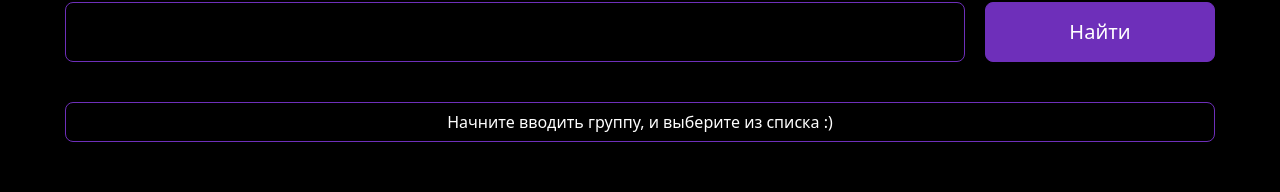
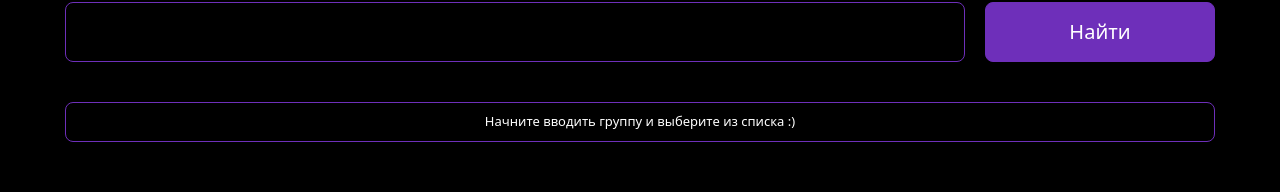
Before and after one commit to FLIPPED-RN/kbkrasp, a Next.js app: page / in a window 1280 px wide. Shown: the part 276-468 px from the top of the page. Built offline with nearby package versions, Linux system fonts and the light colour scheme.

Commit message:
frontend rasp update

```diff
--- a/app/page.js
+++ b/app/page.js
@@ -27,7 +27,7 @@ export default function Home() {
 
   const fetchData = async () => {
     // Отправка запроса к API
-    const response = await fetch(`http://localhost:4200/api/search?group=${inputValue}`);
+    const response = await fetch(`http://94.228.117.21:4200/api/search?group=${inputValue}`);
     const data = await response.json();
 
     if (response.ok) {
@@ -108,7 +108,7 @@ export default function Home() {
             ))}
           </div>
         ) || (
-          <h1 className='flex justify-center items-center mt-10 border border-[#6e2fba] rounded-lg h-[40px] xs:w-[370px] sm:w-[550px] md:w-[750px] lg:w-[950px] xl:w-[1150px] mx-auto'>Начните вводить группу, и выберите из списка :)</h1>
+          <h1 className='flex justify-center items-center mt-10 border border-[#6e2fba] rounded-lg h-[40px] xs:w-[370px] xs:text-[13px] sm:w-[550px] md:w-[750px] lg:w-[950px] xl:w-[1150px] mx-auto'>Начните вводить группу и выберите из списка :)</h1>
         )}
       </main>
     </>
```
